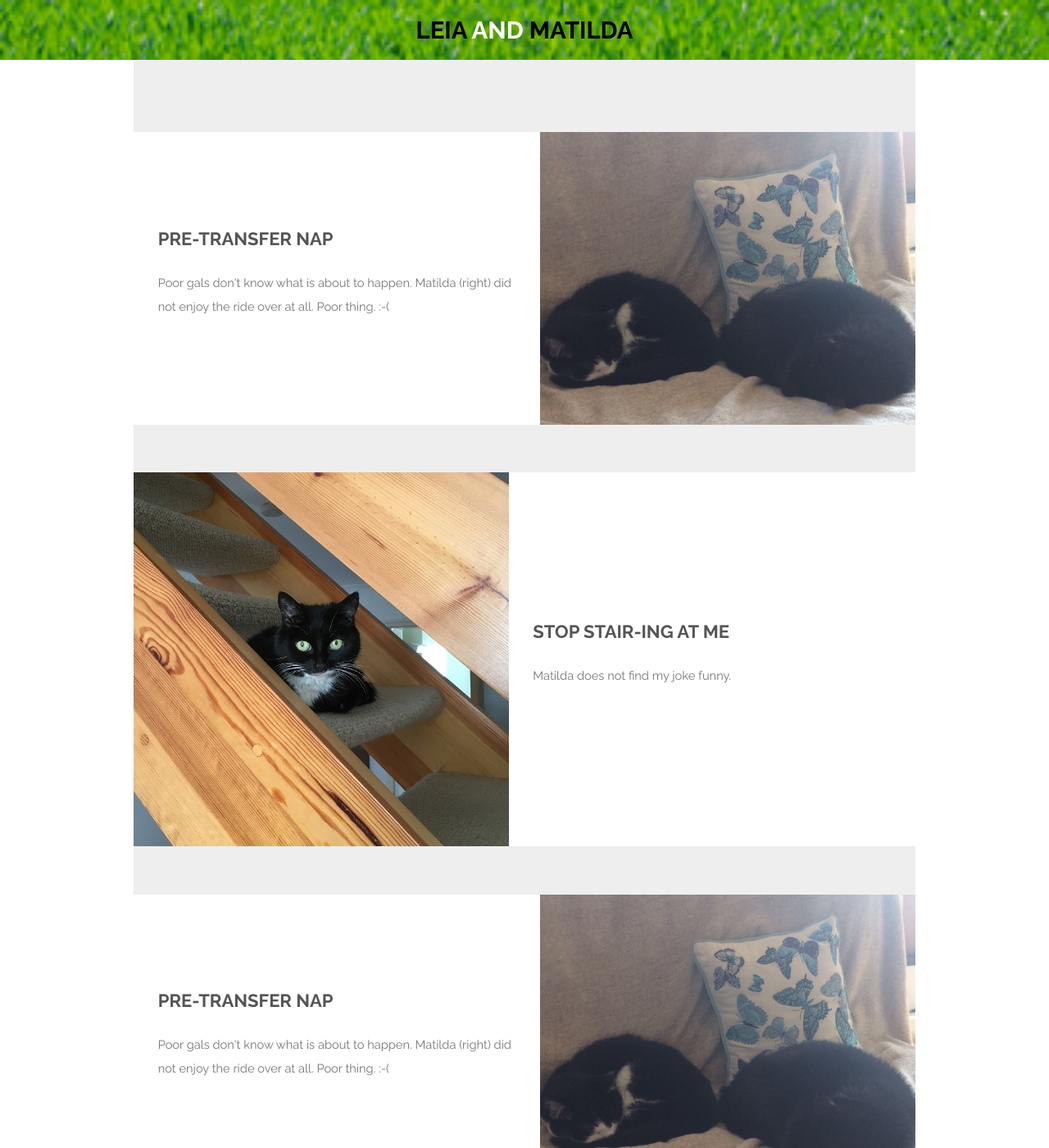
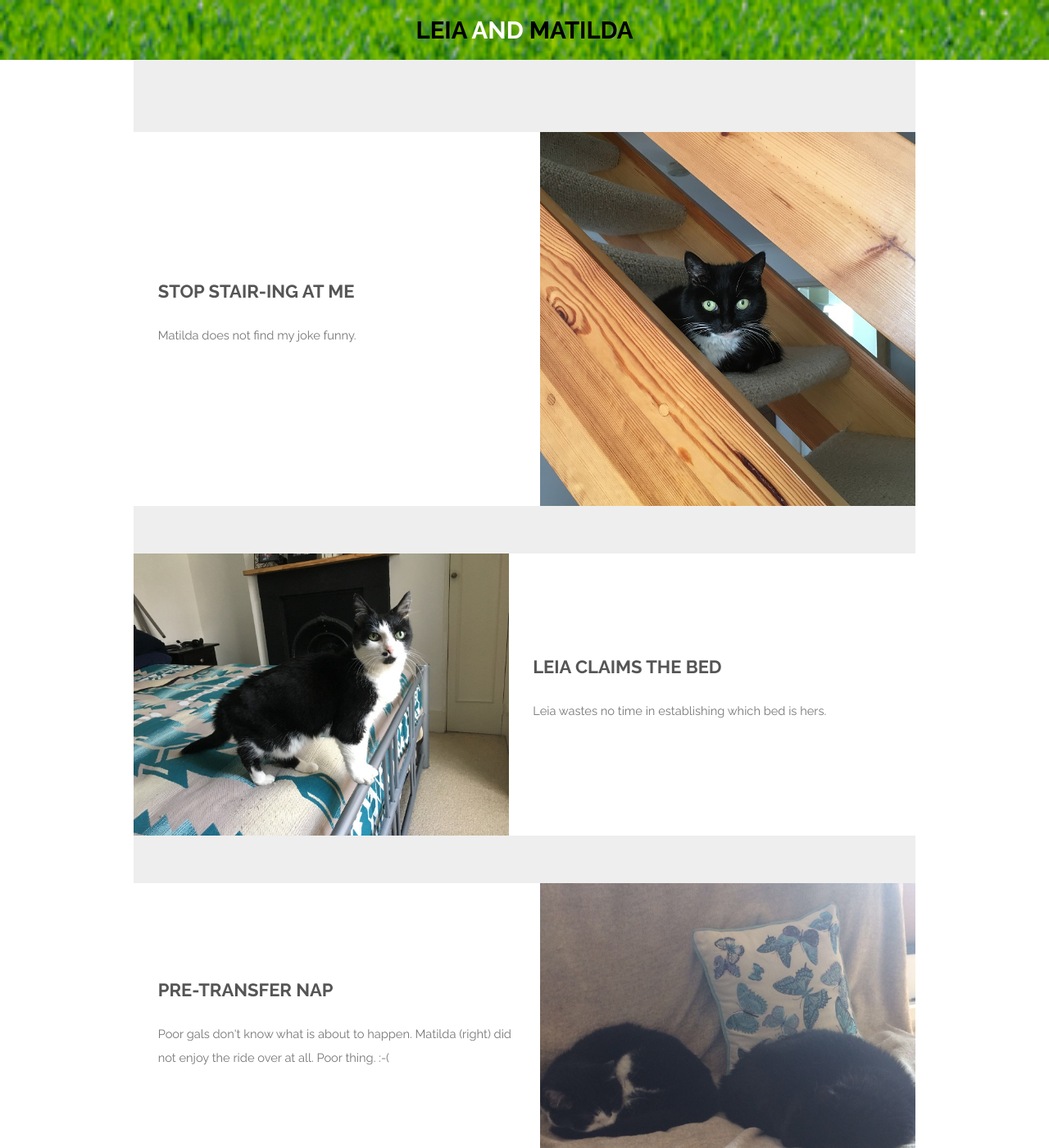
Before and after one commit to jaypalexa/leia-and-matilda, a Jekyll site: the page built from index.md, in a window 1280 px wide and 1400 px high. Shown: the whole window at 82% size. Built offline with Jekyll 4.4.1, drawn with Linux system fonts in a browser that asks for light colours; some of the changed text lies outside the part shown.

Commit message:
Fixes to Stop Stair-ing At Me post.

```diff
--- a/index.md
+++ b/index.md
@@ -7,17 +7,17 @@ description: A photo essay by Leia and Matilda
 <section id="one" class="wrapper style1">
   <div class="inner">
     <article class="feature right">
-      <span class="image"><a href="{{ site.url }}{{ site.baseurl }}/assets/images/20170408_1009_leia_matilda_pre_xfer_nap.jpg"><img src="{{ site.url }}{{ site.baseurl }}/assets/images/20170408_1009_leia_matilda_pre_xfer_nap.jpg" /></a></span>
-      <div class="content">
-        <h2>Pre-Transfer Nap</h2>
-        <p>Poor gals don't know what is about to happen. Matilda (right) did not enjoy the ride over at all. Poor thing. :-(</p>
-      </div>
-    </article>
-    <article class="feature left">
       <span class="image"><a href="{{ site.url }}{{ site.baseurl }}/assets/images/20170409_0924_matilda_stairs.jpg"><img src="{{ site.url }}{{ site.baseurl }}/assets/images/20170409_0924_matilda_stairs.jpg" /></a></span>
       <div class="content">
         <h2>Stop Stair-ing At Me</h2>
         <p>Matilda does not find my joke funny.</p>
+      </div>
+    </article>
+    <article class="feature left">
+      <span class="image"><a href="{{ site.url }}{{ site.baseurl }}/assets/images/20170408_1808_leia.jpg"><img src="{{ site.url }}{{ site.baseurl }}/assets/images/20170408_1808_leia.jpg" /></a></span>
+      <div class="content">
+        <h2>Leia Claims The Bed</h2>
+        <p>Leia wastes no time in establishing which bed is hers.</p>
       </div>
     </article>
     <article class="feature right">
```
Also changed, not shown: other parts of index.md (+1 -1 lines).
